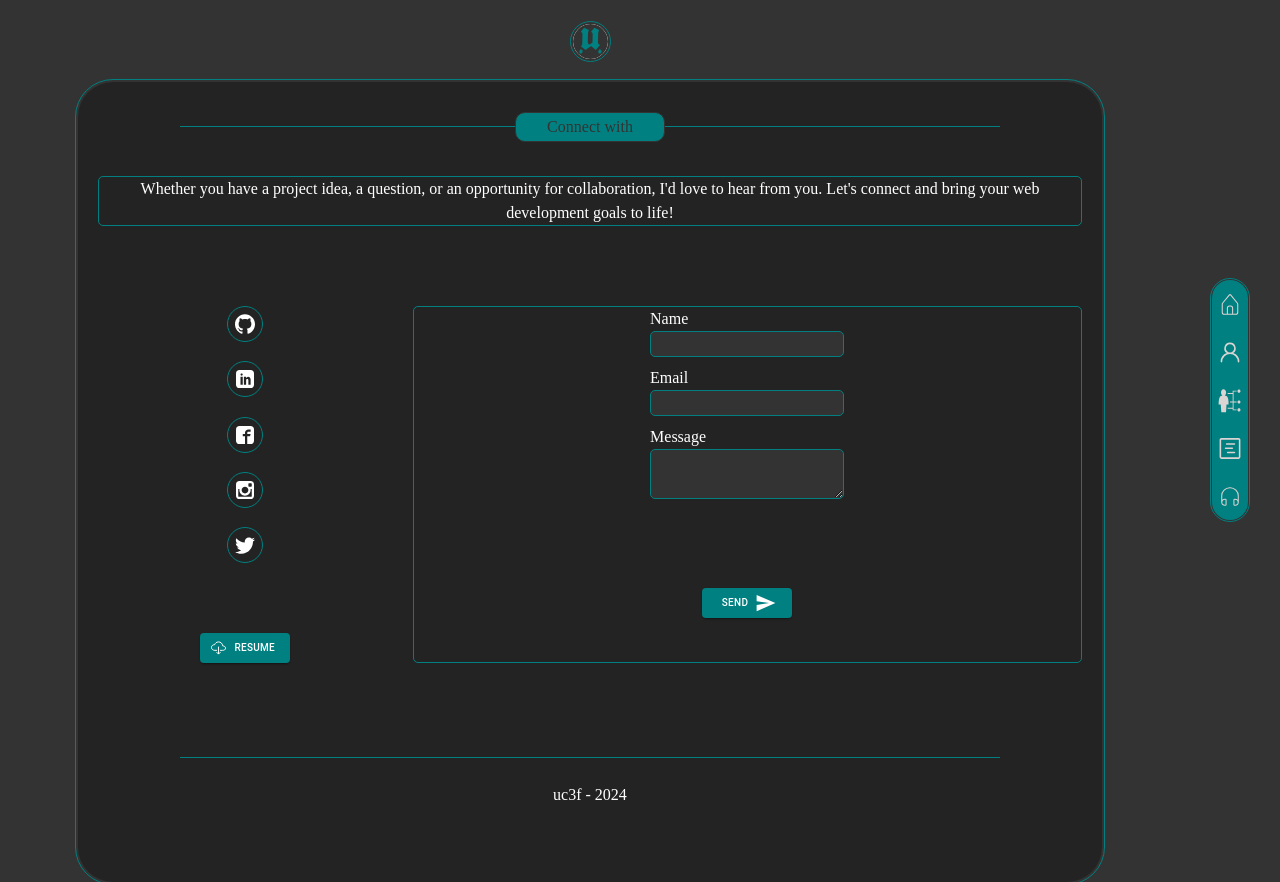
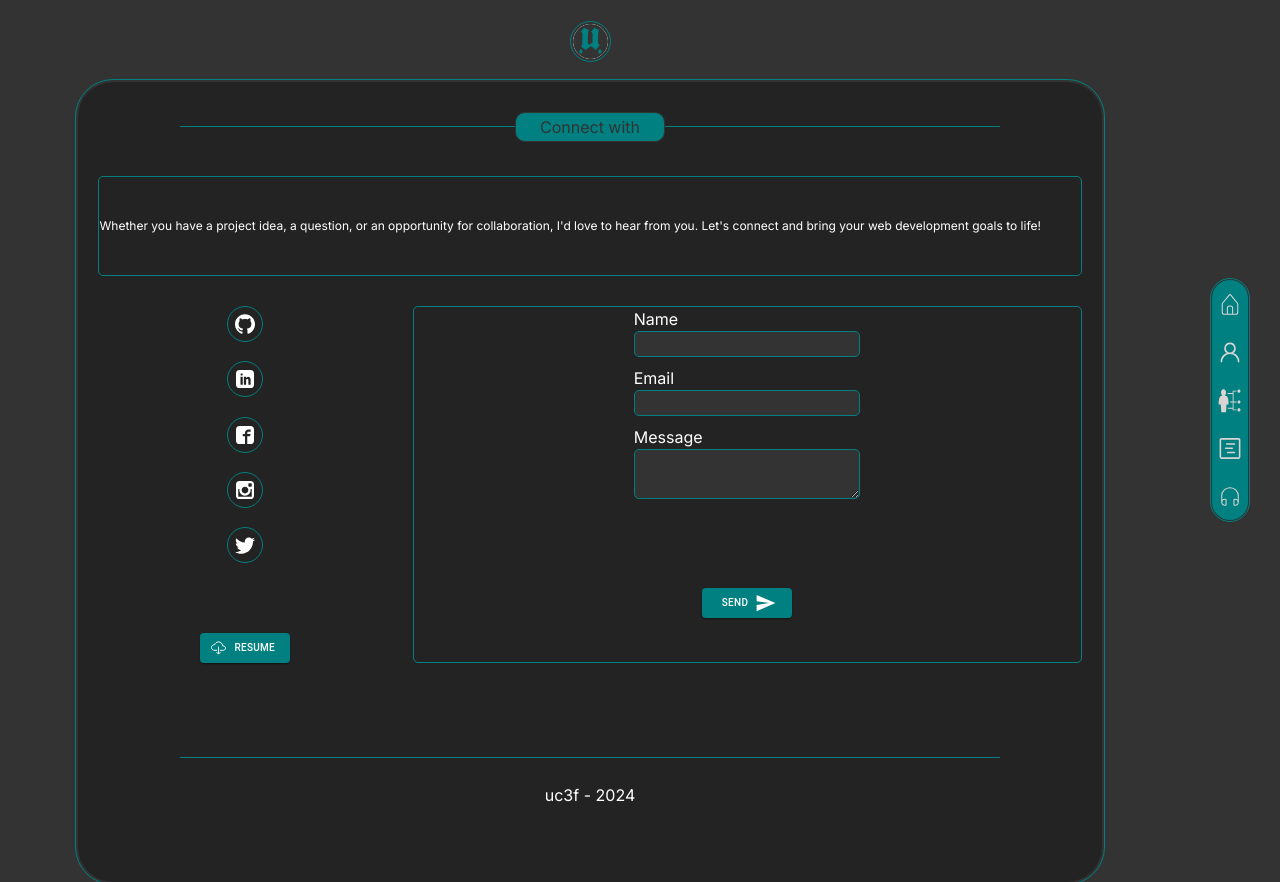
Before and after one commit to ysahih/Portfolio, a Next.js app in the folder my-app/: page / in a window 1280 px wide. Built offline with nearby package versions, Linux system fonts and the light colour scheme.

Commit message:
add: Inter font

```diff
--- a/my-app/app/globals.css
+++ b/my-app/app/globals.css
@@ -1,11 +1,8 @@
 @tailwind base;
 @tailwind components;
 @tailwind utilities;
-/* @import url('https://fonts.googleapis.com/css2?family=Roboto:wght@400;700&display=swap');
-@import url('https://fonts.googleapis.com/css2?family=Lalezar&display=swap');
-@import url('https://fonts.googleapis.com/css2?family=Inter:wght@100..900&family=Lalezar&display=swap'); */
-/* //Deep Blue: #003366 */
-/* // Silver: #C0C0C0 */
+@import url('https://fonts.googleapis.com/css2?family=Inter:wght@100..900&family=Lalezar&display=swap');
+
 
 :root {
   --sections:  #008080;
@@ -17,7 +14,7 @@
 
 
 *{
-  font-family: 'Droid Sans';
+  font-family: 'Inter', sans-serif;
   margin: 0;
   padding: 0;
 
@@ -354,15 +351,19 @@
 }
 
 
-
 .paragraph{
+  display: flex;
+  align-items: center;
   color: white;
   text-align: center;
   width: 96%;
+  min-height: 90px;
+  height: 80%;
+  font-size: 12px;
   margin: auto auto;
   border: var(--sections) 1px solid;
   border-radius: 5px;
-  margin-bottom: 20px;
+  /* margin-bottom: 20px; */
 
 }
 
```
